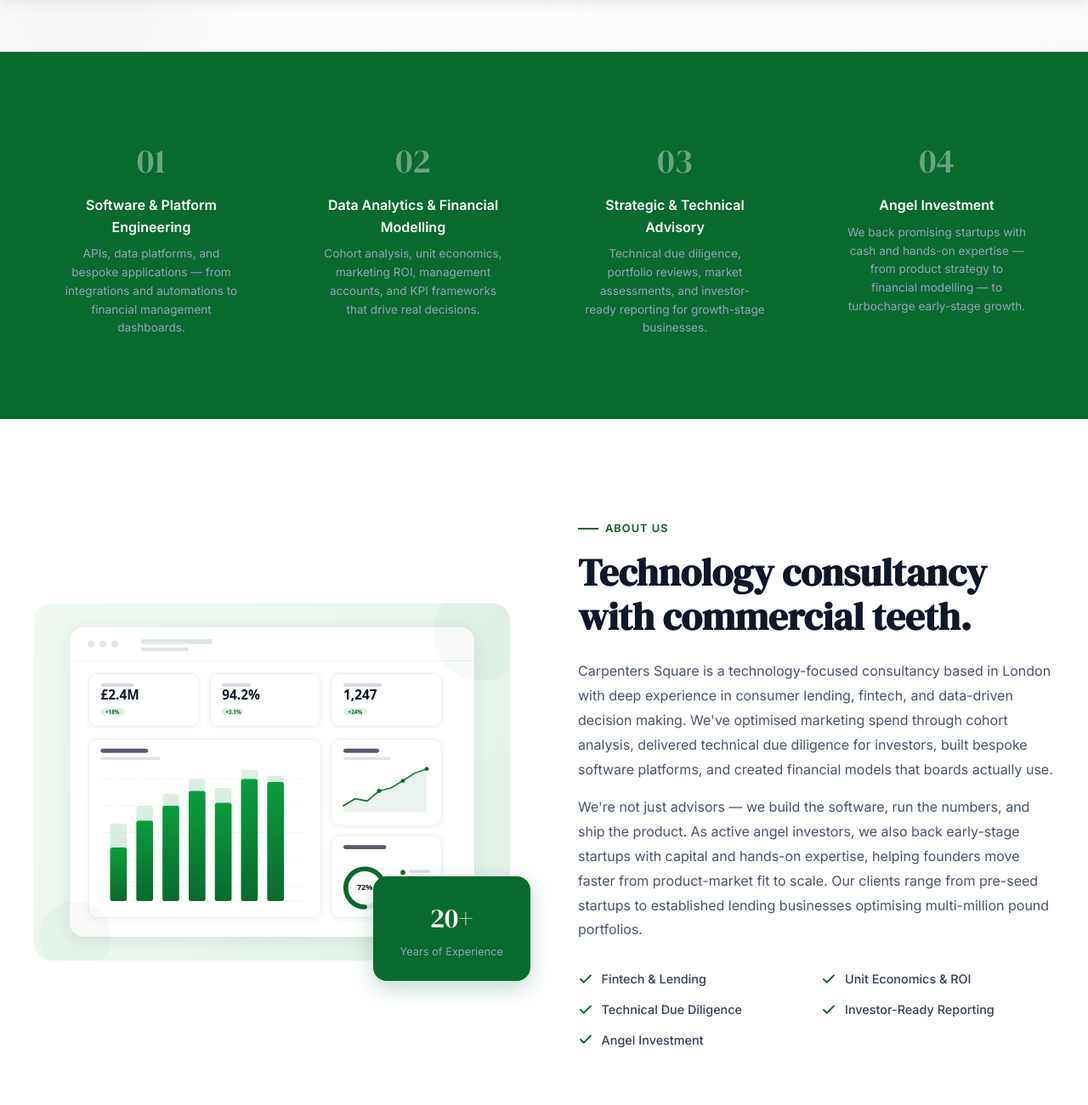
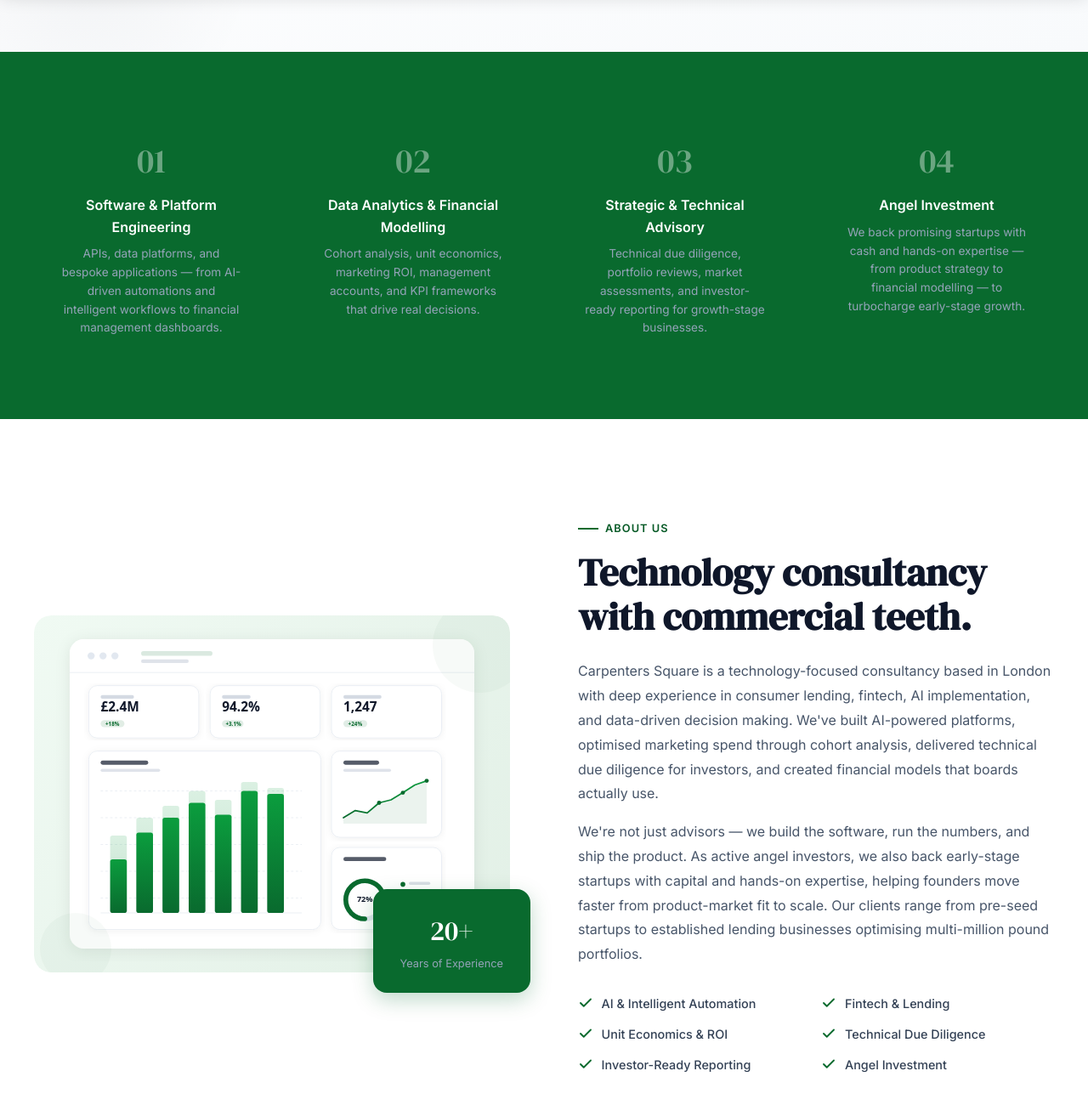
Before and after one commit to phunsuck0r/carpenters-square-website, a plain HTML site: page index.html in a window 1280 px wide. Shown: the part 800-2100 px from the top of the page at 85% size. Drawn offline with Linux system fonts and the light colour scheme.

Commit message:
Add AI implementation references across site content

```diff
--- a/index.html
+++ b/index.html
@@ -536,7 +536,7 @@
             <svg viewBox="0 0 24 24" fill="none" stroke="currentColor" stroke-width="2" stroke-linecap="round" stroke-linejoin="round"><polyline points="16 18 22 12 16 6"/><polyline points="8 6 2 12 8 18"/></svg>
           </div>
           <h3>Software &amp; APIs</h3>
-          <p>Custom platforms, integrations, and data pipelines built for scale.</p>
+          <p>Custom platforms, AI-powered solutions, and data pipelines built for scale.</p>
         </div>
         <div class="hero-card">
           <div class="card-icon">
@@ -569,7 +569,7 @@
       <div class="service-item">
         <div class="num">01</div>
         <h3>Software &amp; Platform Engineering</h3>
-        <p>APIs, data platforms, and bespoke applications — from integrations and automations to financial management dashboards.</p>
+        <p>APIs, data platforms, and bespoke applications — from AI-driven automations and intelligent workflows to financial management dashboards.</p>
       </div>
       <div class="service-item">
         <div class="num">02</div>
@@ -604,9 +604,13 @@
       <div class="about-text fade-up">
         <div class="section-label">About Us</div>
         <h2>Technology consultancy with commercial teeth.</h2>
-        <p>Carpenters Square is a technology-focused consultancy based in London with deep experience in consumer lending, fintech, and data-driven decision making. We've optimised marketing spend through cohort analysis, delivered technical due diligence for investors, built bespoke software platforms, and created financial models that boards actually use.</p>
+        <p>Carpenters Square is a technology-focused consultancy based in London with deep experience in consumer lending, fintech, AI implementation, and data-driven decision making. We've built AI-powered platforms, optimised marketing spend through cohort analysis, delivered technical due diligence for investors, and created financial models that boards actually use.</p>
         <p>We're not just advisors — we build the software, run the numbers, and ship the product. As active angel investors, we also back early-stage startups with capital and hands-on expertise, helping founders move faster from product-market fit to scale. Our clients range from pre-seed startups to established lending businesses optimising multi-million pound portfolios.</p>
         <ul class="about-list">
+          <li>
+            <svg viewBox="0 0 24 24" fill="none" stroke="currentColor" stroke-width="2.5" stroke-linecap="round" stroke-linejoin="round"><polyline points="20 6 9 17 4 12"/></svg>
+            AI &amp; Intelligent Automation
+          </li>
           <li>
             <svg viewBox="0 0 24 24" fill="none" stroke="currentColor" stroke-width="2.5" stroke-linecap="round" stroke-linejoin="round"><polyline points="20 6 9 17 4 12"/></svg>
             Fintech &amp; Lending
```
